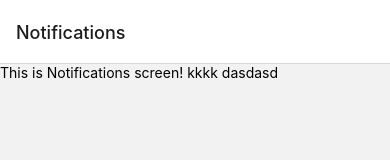
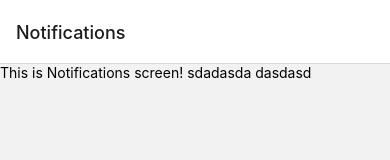
Before and after one commit to HakifKadriu/PlantCareReminder, a React Native app in the folder PlantCareReminder/: screen /Notifications in a window 390 px wide. Shown: the top 160 px of the page. Built offline with nearby package versions, Linux system fonts and the light colour scheme.

Commit message:
veq test

```diff
--- a/PlantCareReminder/src/screens/Notifications.js
+++ b/PlantCareReminder/src/screens/Notifications.js
@@ -4,7 +4,7 @@ import { View, Text, StyleSheet } from 'react-native';
 export default function Notifications() {
     return (
 <View style={styles.container}>
-    <Text>This is Notifications screen! kkkk
+    <Text>This is Notifications screen! sdadasda
         dasdasd
     </Text>
 </View>
```
